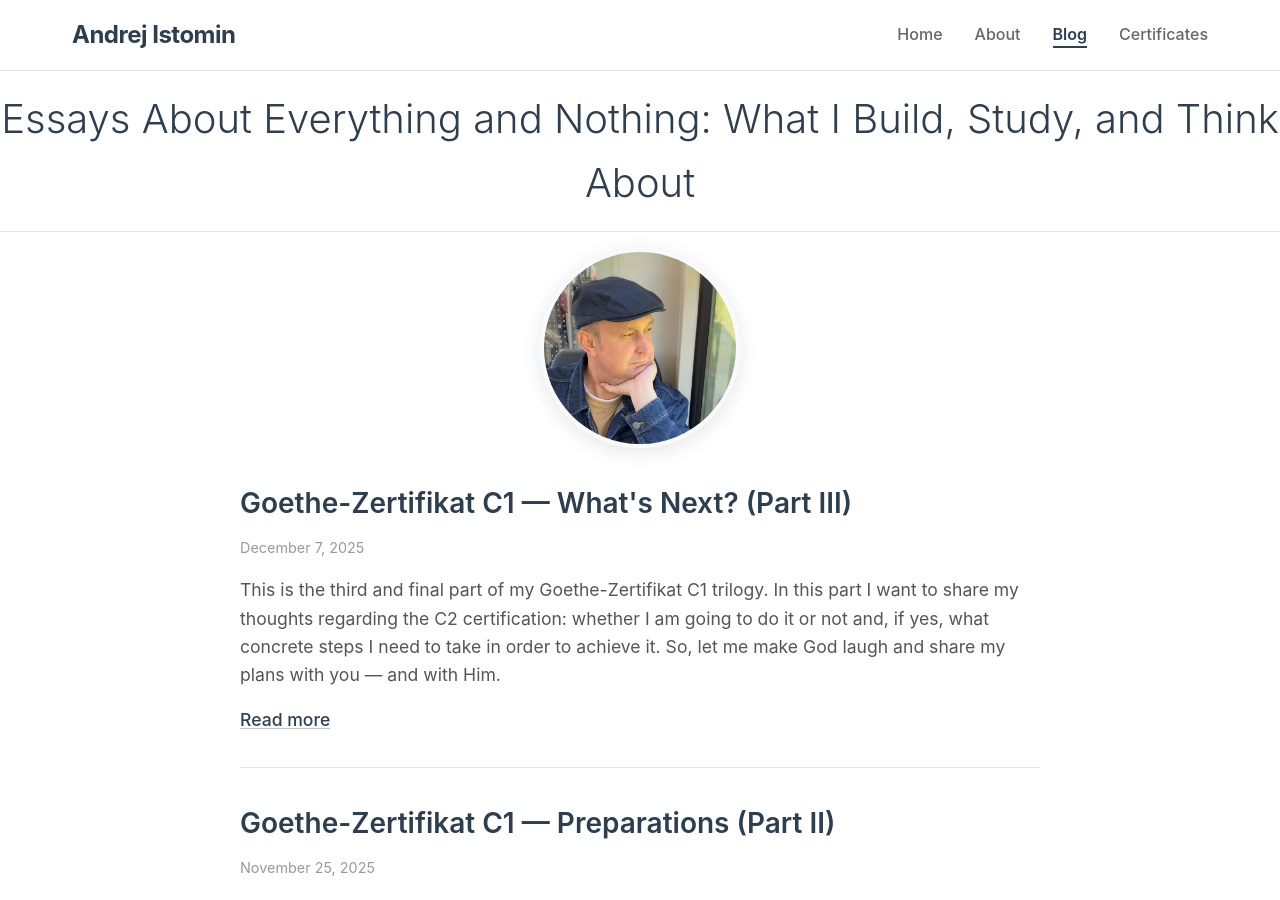
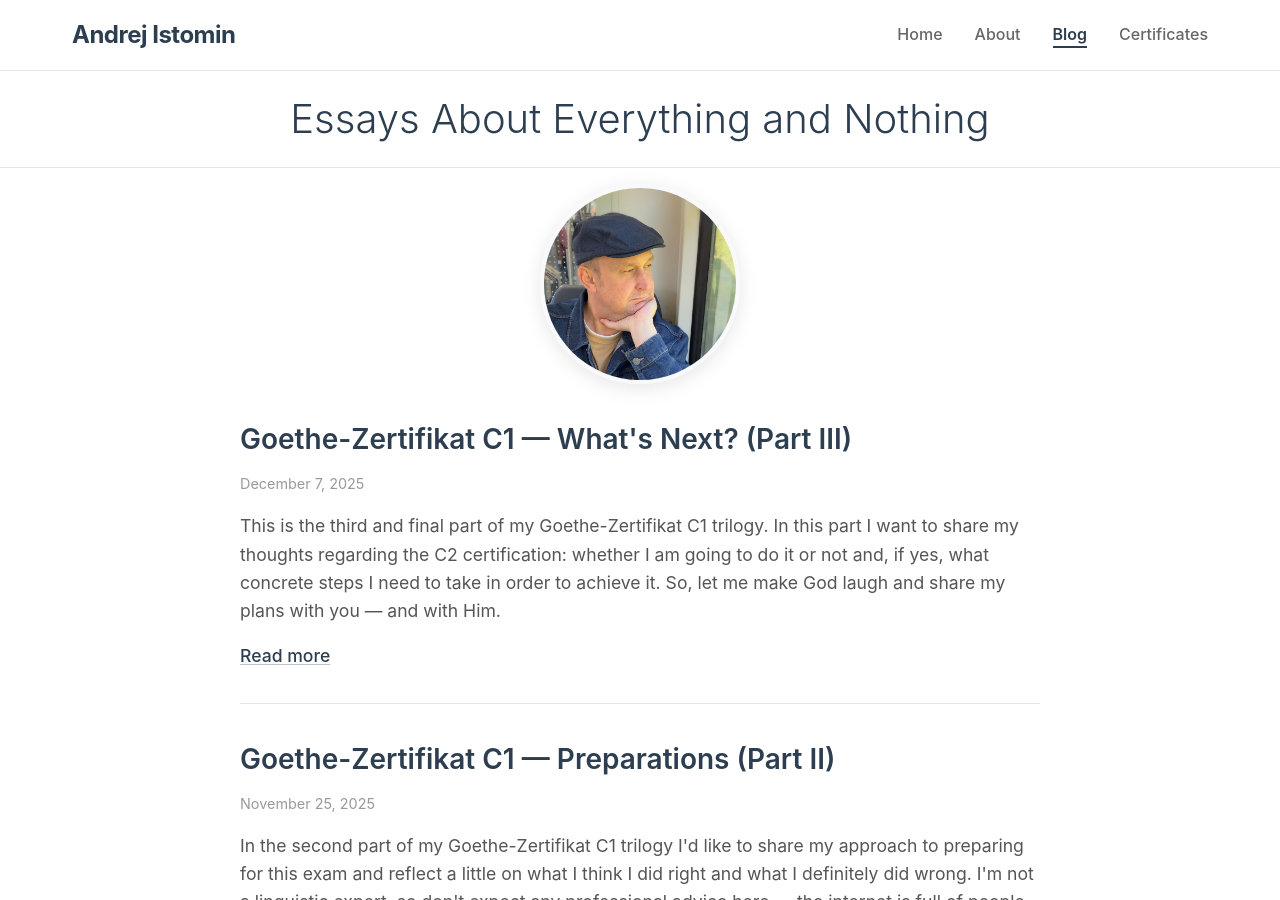
Before and after one commit to aistomin/aistomin.com, a Jekyll site: the page built from blog.markdown, in a window 1280 px wide and 900 px high. Built offline with Jekyll 4.4.1, drawn with Linux system fonts in a browser that asks for light colours; part of the change alters nothing that is shown.

Commit message:
Issue #107. OG title is fixed.

```diff
--- a/_layouts/default.html
+++ b/_layouts/default.html
@@ -14,14 +14,14 @@
     <!-- Open Graph / Facebook -->
     <meta property="og:type" content="{% if page.layout == 'post' %}article{% else %}website{% endif %}">
     <meta property="og:url" content="{{ site.url }}{{ page.url }}">
-    <meta property="og:title" content="{% if page.title %}{{ page.title }}{% else %}{{ site.title }}{% endif %}">
+    <meta property="og:title" content="{% if page.title %}{{ page.title }} — {{ site.title }}{% else %}{{ site.title }}{% endif %}">
     <meta property="og:description" content="{{ page.excerpt | default: page.description | default: site.description | strip_html | truncate: 160 }}">
     {% if page.image %}<meta property="og:image" content="{{ site.url }}{{ page.image }}">{% endif %}
 
     <!-- Twitter -->
     <meta property="twitter:card" content="{% if page.image %}summary_large_image{% else %}summary{% endif %}">
     <meta property="twitter:url" content="{{ site.url }}{{ page.url }}">
-    <meta property="twitter:title" content="{% if page.title %}{{ page.title }}{% else %}{{ site.title }}{% endif %}">
+    <meta property="twitter:title" content="{% if page.title %}{{ page.title }} — {{ site.title }}{% else %}{{ site.title }}{% endif %}">
     <meta property="twitter:description" content="{{ page.excerpt | default: page.description | default: site.description | strip_html | truncate: 160 }}">
     {% if page.image %}<meta property="twitter:image" content="{{ site.url }}{{ page.image }}">{% endif %}
 
--- a/blog.markdown
+++ b/blog.markdown
@@ -6,7 +6,7 @@ image: /assets/images/blog-og.jpg
 ---
 
 <div class="page-header">
-    <h1 class="page-title">Essays About Everything and Nothing: What I Build, Study, and Think About</h1>
+    <h1 class="page-title">Essays About Everything and Nothing</h1>
 </div>
 
 <div class="page-content">
```
